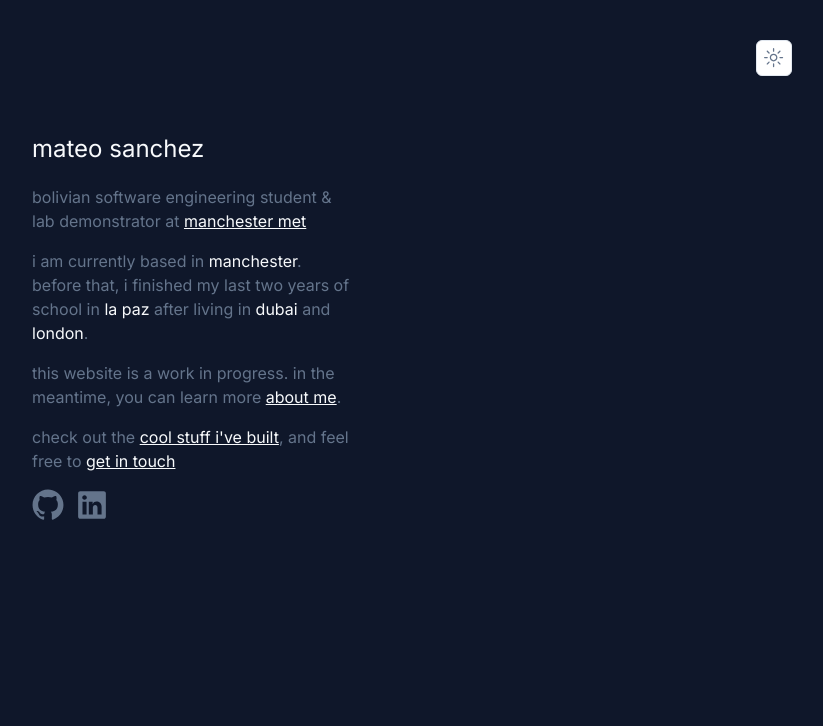
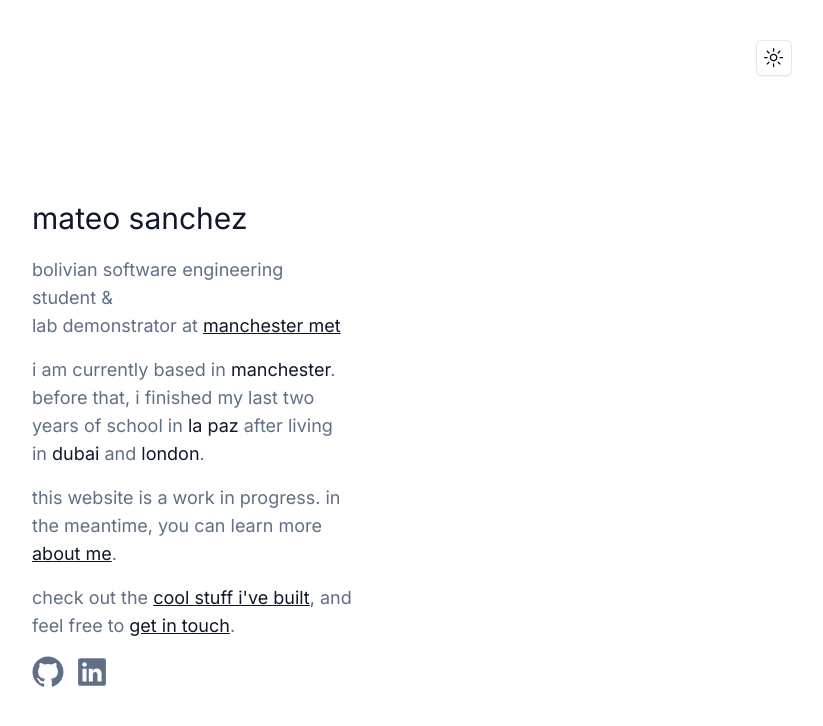
Before and after one commit to mateosanchezl/mateo-dev, a Next.js app: page / in a window 1280 px wide. Both pictures are taken after a click on the button "get in touch". Shown: the top 726 px of the page, without its empty margins (448-1271 px from the left). Built offline with nearby package versions, Linux system fonts and the light colour scheme.

Commit message:
socials fix + dark mode fix + projects page start

```diff
--- a/src/app/globals.css
+++ b/src/app/globals.css
@@ -35,7 +35,7 @@
     --secondary: 210 40% 96.1%;
     --secondary-foreground: 222.2 47.4% 11.2%;
     --muted: 210 40% 96.1%;
-    --muted-foreground: 215.4 16.3% 46.9%;
+    --muted-foreground: 215.4 16.3% 45%;
     --accent: 210 40% 96.1%;
     --accent-foreground: 222.2 47.4% 11.2%;
     --destructive: 0 84.2% 60.2%;
@@ -62,7 +62,7 @@
     --secondary: 217.2 32.6% 17.5%;
     --secondary-foreground: 210 40% 98%;
     --muted: 217.2 32.6% 17.5%;
-    --muted-foreground: 215 20.2% 65.1%;
+    --muted-foreground: 215 20.2% 55%;
     --accent: 217.2 32.6% 17.5%;
     --accent-foreground: 210 40% 98%;
     --destructive: 0 62.8% 30.6%;
--- a/src/app/layout.tsx
+++ b/src/app/layout.tsx
@@ -2,6 +2,7 @@ import type { Metadata } from "next";
 import { Inter } from "next/font/google";
 import "./globals.css";
 import { ThemeProvider } from "@/components/theme-provider";
+import Header from "@/components/header";
 
 const inter = Inter({ subsets: ["latin"] });
 
@@ -24,6 +25,7 @@ export default function RootLayout({
           enableSystem
           disableTransitionOnChange
         >
+          <Header />
           {children}
         </ThemeProvider>
       </body>
--- a/src/app/page.tsx
+++ b/src/app/page.tsx
@@ -1,63 +1,54 @@
 "use client";
 
-import ModeToggle from "@/components/theme-toggle";
 import SocialsToggle from "@/components/socials-toggle";
 import Link from "next/link";
 import { useState } from "react";
-import { Button } from "@/components/ui/button";
 
 export default function Home() {
   const [isVisible, setIsVisible] = useState<boolean>(false);
 
   return (
-    <div className="h-screen bg-primary flex justify-center items-center text-muted-foreground ">
-      <div className="absolute right-10 top-10">
-        <ModeToggle />
-      </div>
-      <div className="w-1/4 h-4/6">
-        <h1 className="text-2xl text-primary-foreground">mateo sanchez</h1>
+    <div className="h-screen flex justify-center items-center text-muted-foreground lg:text-lg text-md">
+      <div className="w-3/4 sm:w-1/2 md:w-1/3 lg:w-1/4 h-1/2">
+        <h1 className="lg:text-3xl text-2xl text-primary">mateo sanchez</h1>
         <p className="pt-5 lg">
           bolivian software engineering student & <br />
           lab demonstrator at{" "}
           <a href="https://www.mmu.ac.uk/">
-            <span className="underline text-primary-foreground">
-              manchester met
-            </span>
+            <span className="underline text-primary">manchester met</span>
           </a>
         </p>
         <p className="pt-4">
           i am currently based in{" "}
-          <span className="text-primary-foreground">manchester</span>. before
-          that, i finished my last two years of school in{" "}
-          <span className="text-primary-foreground">la paz</span> after living
-          in <span className="text-primary-foreground">dubai</span> and{" "}
-          <span className="text-primary-foreground">london</span>.
+          <span className="text-primary">manchester</span>. before that, i
+          finished my last two years of school in{" "}
+          <span className="text-primary">la paz</span> after living in{" "}
+          <span className="text-primary">dubai</span> and{" "}
+          <span className="text-primary">london</span>.
         </p>
         <p className="pt-4">
           this website is a work in progress. in the meantime, you can learn
           more{" "}
-          <Link className="text-primary-foreground underline" href={"/about"}>
+          <Link className="text-primary underline" href={"/about"}>
             about me
           </Link>
           .
         </p>
         <p className="pt-4">
           check out the{" "}
-          <Link
-            href={"/projects"}
-            className="text-primary-foreground underline"
-          >
+          <Link href={"/projects"} className="text-primary underline">
             cool stuff i&apos;ve built
           </Link>
           , and feel free to{" "}
           <button
-            className="text-primary-foreground underline"
+            className="text-primary underline"
             onClick={() => {
               setIsVisible(!isVisible);
             }}
           >
             get in touch
           </button>
+          .
         </p>
         <SocialsToggle isVisible={isVisible} />
       </div>
--- a/src/app/projects/page.tsx
+++ b/src/app/projects/page.tsx
@@ -1,7 +1,14 @@
 import React from "react";
 
 function Projects() {
-  return <div>Projects</div>;
+  return (
+    <div className="h-screen w-full flex  items-center text-muted-foreground lg:text-lg text-md">
+      <div className="w-1/2 mx-auto">
+        <h1 className="lg:text-3xl text-primary">projects</h1>
+        <div></div>
+      </div>
+    </div>
+  );
 }
 
 export default Projects;
--- /dev/null
+++ b/src/components/header.tsx
@@ -0,0 +1,16 @@
+import React from "react";
+import ModeToggle from "./theme-toggle";
+import Image from "next/image";
+
+function Header() {
+  return (
+    <header>
+      <div className="absolute left-10 top-10"></div>
+      <div className="absolute right-10 top-10">
+        <ModeToggle />
+      </div>
+    </header>
+  );
+}
+
+export default Header;
--- a/src/components/socials-toggle.tsx
+++ b/src/components/socials-toggle.tsx
@@ -10,7 +10,7 @@ interface SocialsToggleProps {
 
 function SocialsToggle({ isVisible }: SocialsToggleProps) {
   return (
-    <div className="flex flex-row pt-4 h-24 overflow-hidden">
+    <div className="flex flex-row pt-4 h-24 w-48">
       <div
         className={`flex transition-all duration-500 ease-in-out ${
           isVisible
@@ -18,10 +18,13 @@ function SocialsToggle({ isVisible }: SocialsToggleProps) {
             : "opacity-0 -translate-y-full"
         }`}
       >
-        <Link href="https://github.com/" passHref={true}>
+        <Link href="https://github.com/mateosanchezl" passHref={true}>
           <GitHubLogoIcon className="h-8 w-8 transition-transform duration-300 ease-in-out hover:scale-110" />
         </Link>
-        <Link href="https://linkedin.com/" passHref={true}>
+        <Link
+          href="https://www.linkedin.com/in/mateo-sanchez-lopez-b6288a183/"
+          passHref={true}
+        >
           <LinkedInLogoIcon className="h-8 w-8 ml-3 transition-transform duration-300 ease-in-out hover:scale-110" />
         </Link>
       </div>
```
Also changed, not shown: public/profilepic.JPG (added).
